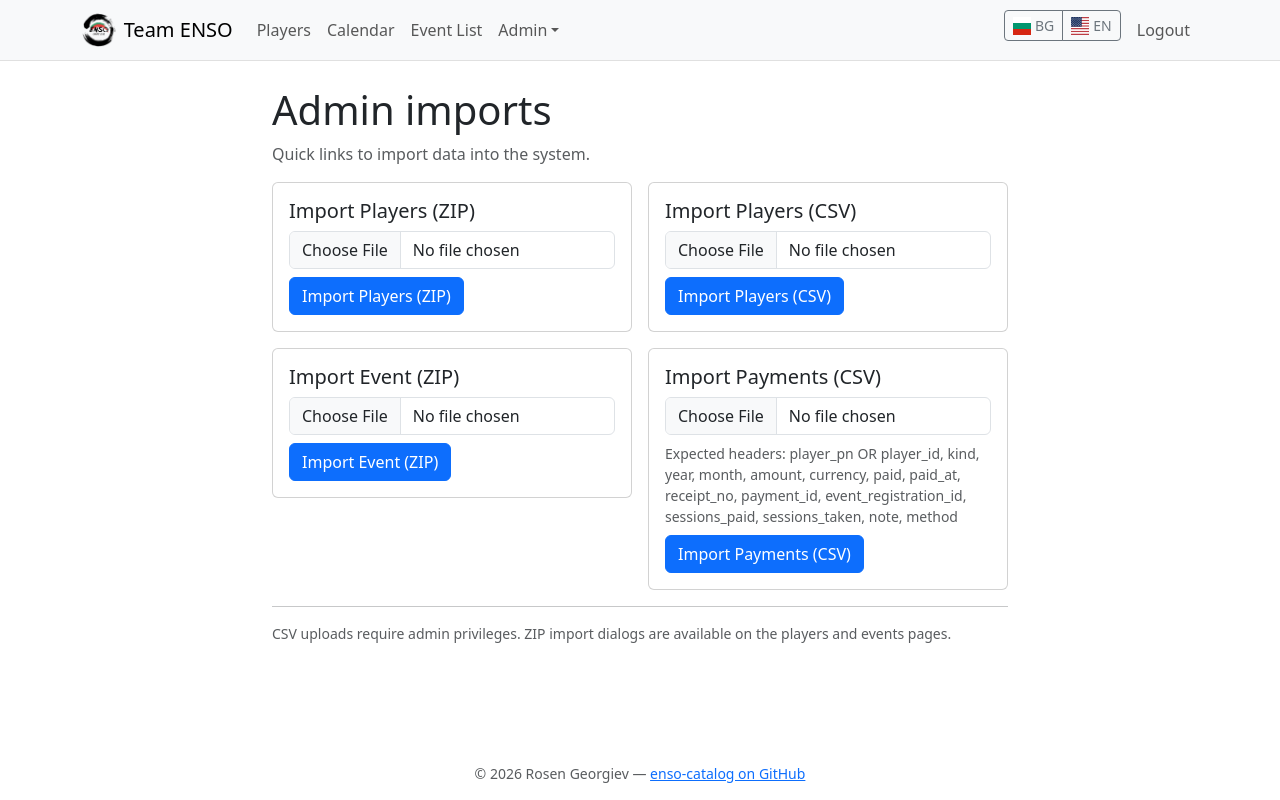
After one commit to rgeorgie/enso-catalog, a Flask app: page /admin/imports in a window 1280 px wide. The commit adds this page. Run offline with Flask 3, Linux system fonts and the light colour scheme; the visitor is signed in with stand-in values (Sample User, id 1); some libraries are stand-ins or nearby versions.

Commit message:
added admin menu with options

```diff
--- a/app.py
+++ b/app.py
@@ -2135,6 +2135,199 @@ def payments_export_all_csv():
     headers = {"Content-Disposition": 'attachment; filename="payments_all.csv"'}
     return Response(stream_with_context(generate()), mimetype='text/csv', headers=headers)
 
+
+@app.route('/admin/exports')
+@admin_required
+def admin_exports():
+    """Admin page listing all export/backup endpoints."""
+    return render_template('admin_exports.html', _=_ , current_lang=get_lang())
+
+
+@app.route('/admin/imports')
+@admin_required
+def admin_imports():
+    """Admin page listing import/upload entry points."""
+    return render_template('admin_imports.html', _=_ , current_lang=get_lang())
+
+
+@app.route('/admin/events/export_zip_all')
+@admin_required
+def export_events_zip_all():
+    """Export all events as a single ZIP containing per-event exports (no photos)."""
+    events = Event.query.order_by(Event.start_date.asc()).all()
+    import json
+    import csv
+    from io import StringIO, BytesIO
+    import zipfile
+
+    mem_zip = BytesIO()
+    with zipfile.ZipFile(mem_zip, mode='w', compression=zipfile.ZIP_DEFLATED) as zf:
+        for ev in events:
+            prefix = f'event_{ev.id}'
+            # event JSON
+            ev_dict = {
+                'id': ev.id,
+                'title': ev.title,
+                'start_date': ev.start_date.isoformat() if ev.start_date else None,
+                'end_date': ev.end_date.isoformat() if ev.end_date else None,
+                'location': ev.location,
+                'sportdata_url': ev.sportdata_url,
+                'notes': ev.notes,
+            }
+            zf.writestr(f'{prefix}/{prefix}_detail.json', json.dumps(ev_dict, ensure_ascii=False, indent=2))
+
+            # categories
+            cats = EventCategory.query.filter_by(event_id=ev.id).order_by(EventCategory.name.asc()).all()
+            cat_out = StringIO()
+            cat_writer = csv.writer(cat_out)
+            cat_writer.writerow(['id', 'name', 'age_from', 'age_to', 'sex', 'fee', 'team_size', 'kyu', 'dan', 'other_cutoff_date', 'limit_team', 'limit'])
+            for c in cats:
+                cat_writer.writerow([c.id, c.name, c.age_from, c.age_to, c.sex, c.fee, c.team_size, c.kyu, c.dan, c.other_cutoff_date, c.limit_team, c.limit])
+            zf.writestr(f'{prefix}/{prefix}_categories.csv', cat_out.getvalue())
+
+            # registrations
+            regs = (EventRegistration.query
+                    .filter_by(event_id=ev.id)
+                    .join(Player, Player.id == EventRegistration.player_id)
+                    .order_by(Player.last_name.asc(), Player.first_name.asc())
+                    .all())
+            reg_out = StringIO()
+            reg_writer = csv.writer(reg_out)
+            reg_writer.writerow(['id', 'player_id', 'player_name', 'fee_override', 'computed_fee', 'paid', 'paid_on', 'note', 'categories', 'medals'])
+            for r in regs:
+                cats_list = []
+                medals_list = []
+                for rc in r.reg_categories or []:
+                    cats_list.append(rc.category.name if rc.category else '')
+                    medals_list.append(rc.medal or '')
+                computed = r.fee_override if r.fee_override is not None else (sum((rc.category.fee or 0) for rc in r.reg_categories) if r.reg_categories else '')
+                reg_writer.writerow([r.id, r.player_id, r.player.full_name() if r.player else '', r.fee_override, computed, r.paid, (r.paid_on.isoformat() if r.paid_on else ''), '', '; '.join(cats_list), '; '.join(medals_list)])
+            zf.writestr(f'{prefix}/{prefix}_registrations.csv', reg_out.getvalue())
+
+            # per-player CSVs
+            player_ids = {r.player_id for r in regs if r.player_id}
+            players = Player.query.filter(Player.id.in_(player_ids)).all() if player_ids else []
+            fieldnames = [
+                'id', 'first_name', 'last_name', 'gender', 'birthdate', 'pn',
+                'belt_rank', 'grade_level', 'grade_date', 'discipline', 'weight_kg', 'height_cm',
+                'email', 'phone', 'join_date', 'active_member', 'notes', 'photo_filename',
+                'sportdata_wkf_url', 'sportdata_bnfk_url', 'sportdata_enso_url',
+                'medical_exam_date', 'medical_expiry_date', 'insurance_expiry_date',
+                'monthly_fee_amount', 'monthly_fee_is_monthly',
+                'mother_name', 'mother_phone', 'father_name', 'father_phone'
+            ]
+            for p in players:
+                out = StringIO()
+                dw = csv.DictWriter(out, fieldnames=fieldnames)
+                dw.writeheader()
+                row = {k: getattr(p, k, '') for k in fieldnames}
+                for k, v in row.items():
+                    if hasattr(v, 'isoformat'):
+                        row[k] = v.isoformat()
+                    elif isinstance(v, bool):
+                        row[k] = str(v)
+                zf.writestr(f'{prefix}/players/player_{p.id}_{(p.last_name or "").replace(" ","_")}.csv', out.getvalue())
+
+    mem_zip.seek(0)
+    headers = {'Content-Disposition': 'attachment; filename="events_all_full_export.zip"'}
+    return Response(mem_zip.getvalue(), mimetype='application/zip', headers=headers)
+
+
+@app.route('/admin/payments/import_csv', methods=['POST'])
+@admin_required
+def admin_payments_import_csv():
+    """Import payment/receipt rows from CSV into PaymentRecord."""
+    if 'csv_file' not in request.files:
+        flash('No file uploaded', 'danger')
+        return redirect(request.referrer or url_for('admin_imports'))
+    file = request.files.get('csv_file')
+    if not file or not file.filename:
+        flash('No file uploaded', 'danger')
+        return redirect(request.referrer or url_for('admin_imports'))
+    import io
+    import csv
+    import datetime
+
+    text_stream = io.TextIOWrapper(file.stream, encoding='utf-8-sig', errors='replace')
+    reader = csv.DictReader(text_stream)
+    created = 0
+    skipped = 0
+    errors = []
+    for idx, row in enumerate(reader, start=1):
+        try:
+            def g(k):
+                return (row.get(k) or '').strip() or None
+
+            player_pn = g('player_pn')
+            player_id = g('player_id')
+            player_obj = None
+            if player_pn:
+                player_obj = Player.query.filter_by(pn=player_pn).first()
+            elif player_id:
+                try:
+                    player_obj = Player.query.get(int(player_id))
+                except Exception:
+                    player_obj = None
+
+            if not player_obj:
+                skipped += 1
+                continue
+
+            kind = g('kind') or 'training_session'
+            amount_raw = g('amount') or '0'
+            try:
+                amount = int(float(amount_raw))
+            except Exception:
+                amount = 0
+
+            paid_flag = g('paid')
+            paid = True if str(paid_flag).strip() in ('1', 'true', 'yes', 'y') else False
+
+            paid_at = None
+            if g('paid_at'):
+                try:
+                    paid_at = datetime.datetime.fromisoformat(g('paid_at'))
+                except Exception:
+                    paid_at = None
+
+            pr = PaymentRecord(
+                kind=kind,
+                player_id=player_obj.id,
+                player_pn=player_obj.pn,
+                year=int(g('year')) if g('year') else None,
+                month=int(g('month')) if g('month') else None,
+                sessions_paid=int(g('sessions_paid')) if g('sessions_paid') else 0,
+                sessions_taken=int(g('sessions_taken')) if g('sessions_taken') else 0,
+                amount=amount,
+                currency=g('currency') or 'EUR',
+                method=g('method'),
+                note=g('note'),
+                receipt_no=g('receipt_no') or None,
+                paid_at=paid_at or datetime.datetime.utcnow(),
+            )
+            # Avoid duplicate receipt_no
+            if pr.receipt_no:
+                existing = PaymentRecord.query.filter_by(receipt_no=pr.receipt_no).first()
+                if existing:
+                    skipped += 1
+                    continue
+
+            db.session.add(pr)
+            db.session.flush()
+            # Assign generated receipt if none
+            if not pr.receipt_no:
+                pr.assign_receipt_no(do_commit=False)
+            created += 1
+        except Exception as e:
+            app.logger.exception('Payments import row failed')
+            errors.append(f'Row {idx}: {e}')
+
+    db.session.commit()
+    flash(f'Payments imported: {created}. Skipped: {skipped}. Errors: {len(errors)}', 'success' if not errors else 'warning')
+    if errors:
+        app.logger.warning('\n'.join(errors))
+    return redirect(request.referrer or url_for('admin_imports'))
+
 # -------- Players CSV ----------
 @app.route("/export/csv")
 def export_csv():
--- /dev/null
+++ b/templates/admin_imports.html
@@ -0,0 +1,64 @@
+{% extends 'base.html' %}
+
+{% block content %}
+<div class="row">
+  <div class="col-md-8 offset-md-2 mt-3">
+    <h1>{{ _('Admin imports') }}</h1>
+    <p class="text-muted">{{ _('Quick links to import data into the system.') }}</p>
+
+    <div class="row g-3">
+      <div class="col-12 col-md-6">
+        <div class="card p-3">
+          <h5>{{ _('Import Players (ZIP)') }}</h5>
+          <form method="post" action="{{ url_for('import_players_zip') }}" enctype="multipart/form-data">
+            <div class="mb-2">
+              <input type="file" name="zipfile" accept=".zip" required class="form-control">
+            </div>
+            <button class="btn btn-primary" type="submit">{{ _('Import Players (ZIP)') }}</button>
+          </form>
+        </div>
+      </div>
+
+      <div class="col-12 col-md-6">
+        <div class="card p-3">
+          <h5>{{ _('Import Players (CSV)') }}</h5>
+          <form method="post" action="{{ url_for('admin_players_import_csv') }}" enctype="multipart/form-data">
+            <div class="mb-2">
+              <input type="file" name="csv_file" accept=".csv" required class="form-control">
+            </div>
+            <button class="btn btn-primary" type="submit">{{ _('Import Players (CSV)') }}</button>
+          </form>
+        </div>
+      </div>
+
+      <div class="col-12 col-md-6">
+        <div class="card p-3">
+          <h5>{{ _('Import Event (ZIP)') }}</h5>
+          <form method="post" action="{{ url_for('import_event_zip') }}" enctype="multipart/form-data">
+            <div class="mb-2">
+              <input type="file" name="zipfile" accept=".zip" required class="form-control">
+            </div>
+            <button class="btn btn-primary" type="submit">{{ _('Import Event (ZIP)') }}</button>
+          </form>
+        </div>
+      </div>
+
+      <div class="col-12 col-md-6">
+        <div class="card p-3">
+          <h5>{{ _('Import Payments (CSV)') }}</h5>
+          <form method="post" action="{{ url_for('admin_payments_import_csv') }}" enctype="multipart/form-data">
+            <div class="mb-2">
+              <input type="file" name="csv_file" accept=".csv" required class="form-control">
+            </div>
+            <div class="form-text small text-muted mb-2">{{ _('Expected headers: player_pn OR player_id, kind, year, month, amount, currency, paid, paid_at, receipt_no, payment_id, event_registration_id, sessions_paid, sessions_taken, note, method') }}</div>
+            <button class="btn btn-primary" type="submit">{{ _('Import Payments (CSV)') }}</button>
+          </form>
+        </div>
+      </div>
+    </div>
+
+    <hr />
+    <p class="small text-muted mt-3">{{ _('CSV uploads require admin privileges. ZIP import dialogs are available on the players and events pages.') }}</p>
+  </div>
+</div>
+{% endblock %}
--- a/templates/base.html
+++ b/templates/base.html
@@ -34,8 +34,14 @@
         <li class="nav-item"><a class="nav-link" href="{{ url_for('events_calendar') }}">{{ _('Calendar') }}</a></li>
         <li class="nav-item"><a class="nav-link" href="{{ url_for('event_list') }}">{{ _('Event List') }}</a></li>
         {% if session.get('is_admin') %}
-          <li class="nav-item"><a class="nav-link" href="{{ url_for('fees_report') }}">{{ _('Fees Report') }}</a></li>
-          <li class="nav-item"><a class="nav-link" href="{{ url_for('create_player') }}">{{ _('+ Add Player') }}</a></li>
+          <li class="nav-item dropdown">
+            <a class="nav-link dropdown-toggle" href="#" id="adminMenu" role="button" data-bs-toggle="dropdown" aria-expanded="false">{{ _('Admin') }}</a>
+            <ul class="dropdown-menu" aria-labelledby="adminMenu">
+              <li><a class="dropdown-item" href="{{ url_for('fees_report') }}">{{ _('Fees Report') }}</a></li>
+              <li><a class="dropdown-item" href="{{ url_for('admin_exports') }}">{{ _('Exports') }}</a></li>
+              <li><a class="dropdown-item" href="{{ url_for('admin_imports') }}">{{ _('Imports') }}</a></li>
+            </ul>
+          </li>
         {% endif %}
       </ul>
 
```
Also changed, not shown: templates/admin_exports.html (added, +20 -0 lines).
